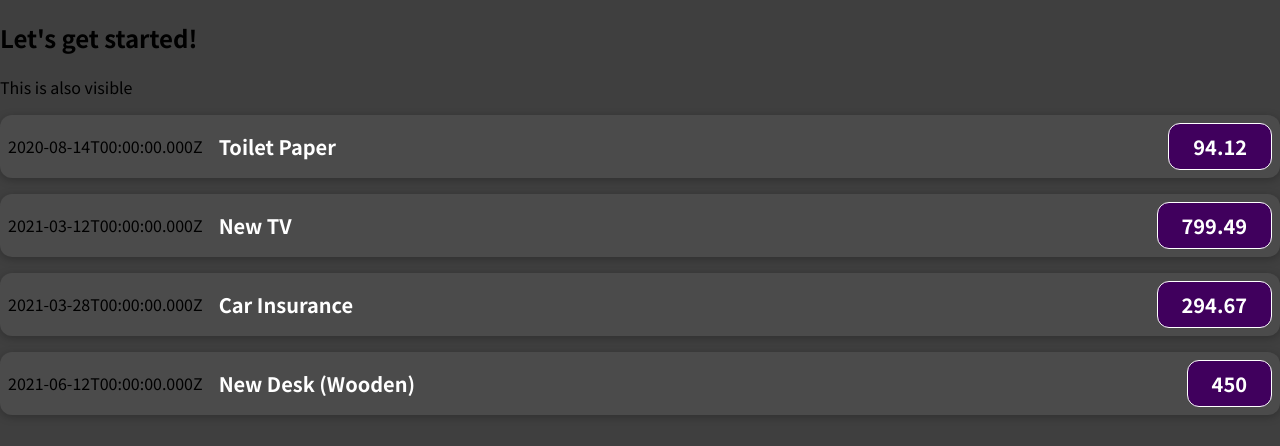
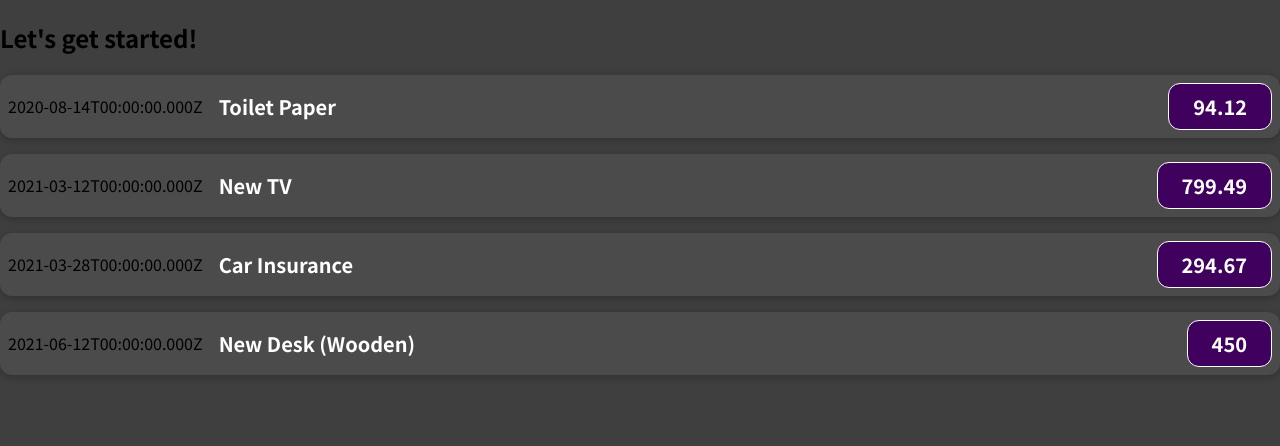
Before and after one commit to kaluczadzsi/react-archive, a JavaScript app in the folder react-basics-and-working-with-components/: page / in a window 1280 px wide. Shown: the top 446 px of the page. Built offline with nearby package versions, Linux system fonts and the light colour scheme.

Commit message:
Alternative ways of passing & receiving / handling props

```diff
--- a/react-basics-and-working-with-components/src/App.js
+++ b/react-basics-and-working-with-components/src/App.js
@@ -31,7 +31,6 @@ function App() {
   return (
     <div>
       <h2>Let's get started!</h2>
-      <p>This is also visible</p>
       <ExpenseItem
         title={expenses[0].title}
         amount={expenses[0].amount}
```
